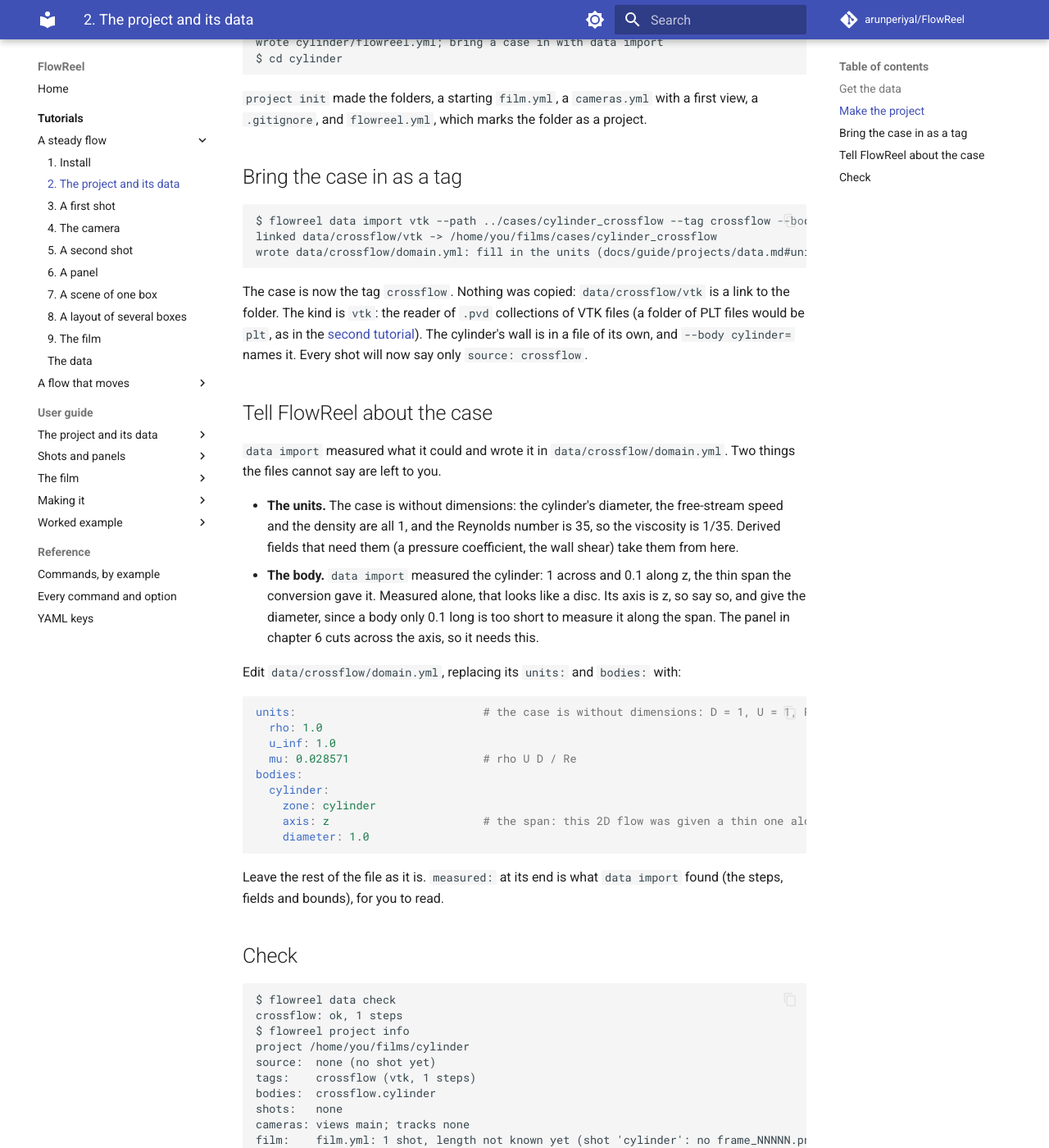
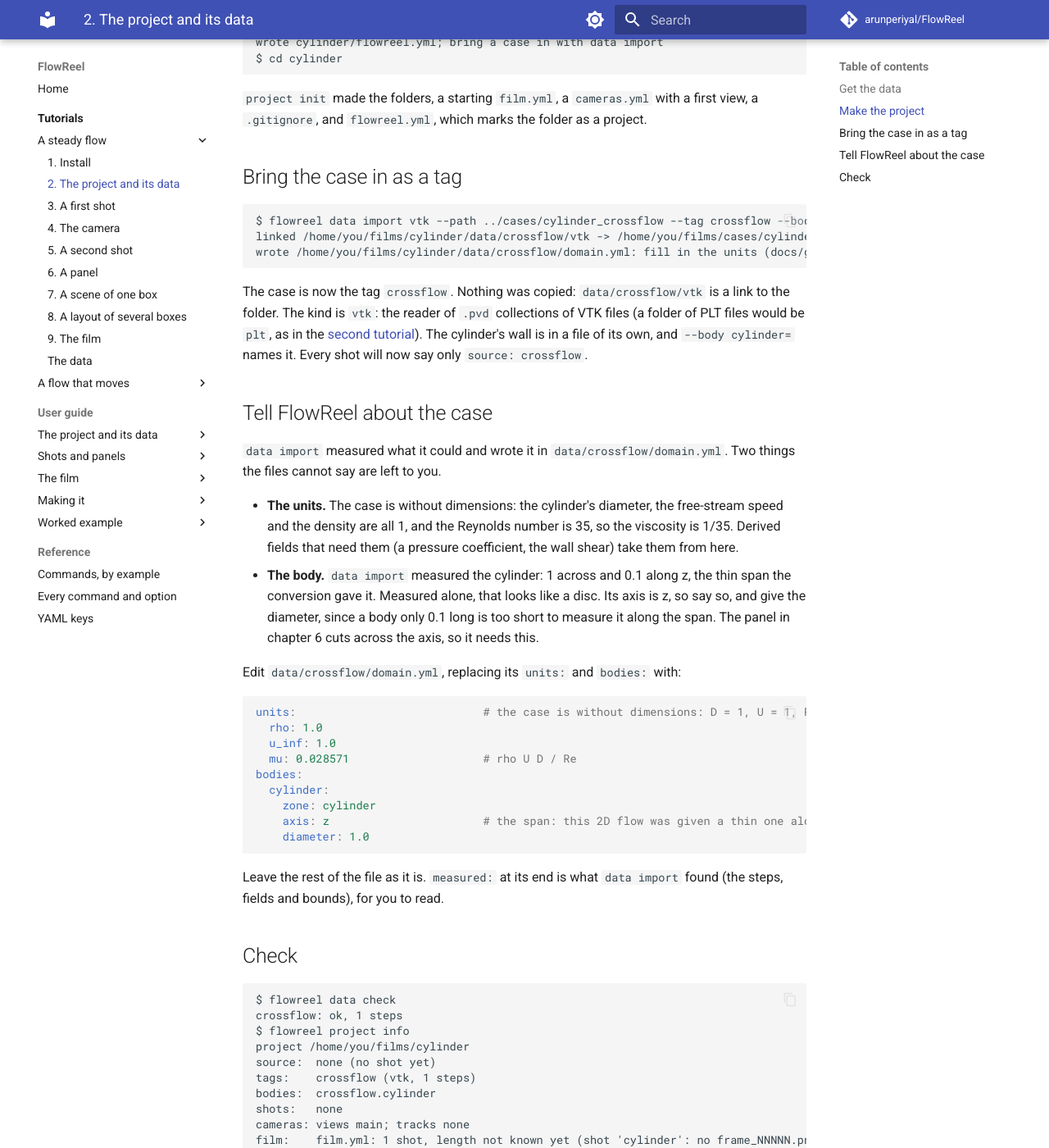
Before and after one commit to arunperiyal/FlowReel, an MkDocs documentation site: the page built from docs/tutorials/steady/02-project.md, in a window 1280 px wide and 1400 px high, scrolled down 842 px. Shown: the whole window at 82% size. Built offline with MkDocs 1.6.1 and Material for MkDocs 9.7.7, drawn with Linux system fonts in a browser that asks for light colours; comment, search, counter and statistics services are not loaded; some of the changed text lies outside the part shown.

Commit message:
Match the steady tutorial to what its commands print
Running both tutorials end to end showed three stale spots: project info on
the starter film, the paths data import prints, and chapter 7 calling the
starter film.yml of an older kind.

````diff
--- a/docs/tutorials/steady/02-project.md
+++ b/docs/tutorials/steady/02-project.md
@@ -43,8 +43,8 @@ a `.gitignore`, and `flowreel.yml`, which marks the folder as a project.
 
 ```text
 $ flowreel data import vtk --path ../cases/cylinder_crossflow --tag crossflow --body cylinder=../cases/cylinder_crossflow/cylinder.vtp
-linked data/crossflow/vtk -> /home/you/films/cases/cylinder_crossflow
-wrote data/crossflow/domain.yml: fill in the units (docs/guide/projects/data.md#units)
+linked /home/you/films/cylinder/data/crossflow/vtk -> /home/you/films/cases/cylinder_crossflow
+wrote /home/you/films/cylinder/data/crossflow/domain.yml: fill in the units (docs/guide/projects/data.md#units)
 ```
 
 The case is now the tag `crossflow`. Nothing was copied: `data/crossflow/vtk` is a link
@@ -102,8 +102,8 @@ output:  frames/ 0 B, clips/ 0 B, .flowreel/ 0 B
 
 `data check` looks at every tag: its link, its source, its units, its series. `project
 info` lists what the project holds. It is nearly empty: **source** is read from the
-shots, and there are none yet; **film** is the starting `film.yml`, which chapter 7
-replaces. The folders now hold:
+shots, and there are none yet; **film** is the starting `film.yml`, which names a shot
+`shots/cylinder.yml` that does not exist, so it does not load: chapter 7 replaces it. The folders now hold:
 
 ```text
 films/
````
Also changed, not shown: docs/tutorials/steady/07-scene.md (+1 -1 lines).
